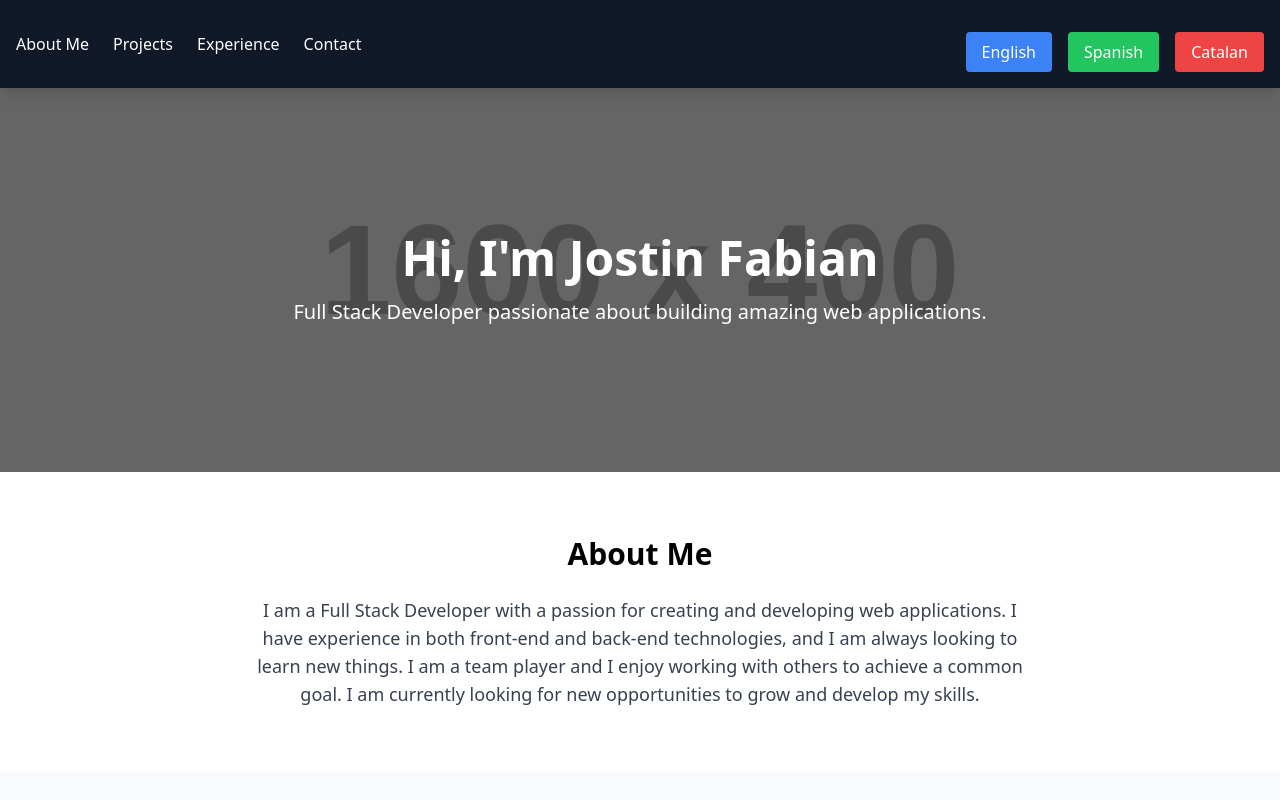
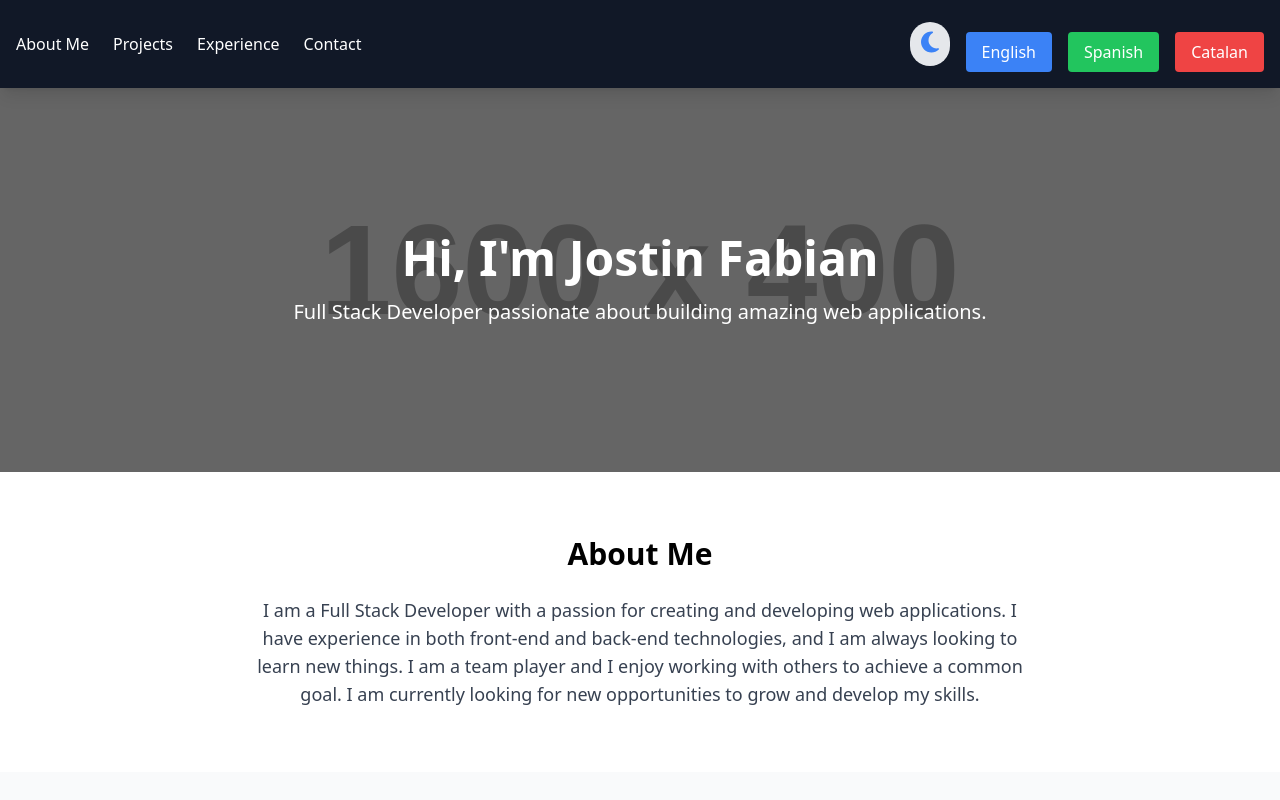
Before and after one commit to JostinFabianCC/portfolio-website, a React (Vite) app: page / in a window 1280 px wide. Shown: the top 800 px of the page. Built offline with nearby package versions, Linux system fonts and the light colour scheme.

Commit message:
Add dark/light mode toggle with FontAwesome icons

```diff
--- a/package.json
+++ b/package.json
@@ -15,6 +15,7 @@
     "@fortawesome/fontawesome-free": "^6.6.0",
     "@fortawesome/fontawesome-svg-core": "^6.6.0",
     "@fortawesome/free-brands-svg-icons": "^6.6.0",
+    "@fortawesome/free-solid-svg-icons": "^6.6.0",
     "@fortawesome/react-fontawesome": "^0.2.2",
     "i18next": "^23.15.2",
     "react": "^18.3.1",
--- a/src/components/layout/HamburgerMenu.jsx
+++ b/src/components/layout/HamburgerMenu.jsx
@@ -1,6 +1,7 @@
 import React, {useState} from 'react';
 import {useTranslation} from 'react-i18next';
 import LanguageSwitcher from './LanguageSwitcher.jsx';
+import ThemeSwitcher from './ThemeSwitcher.jsx';
 
 const HamburgerMenu = () => {
     const {t} = useTranslation();
@@ -85,7 +86,8 @@ const HamburgerMenu = () => {
                         </li>
                     </ul>
 
-                    <div className="mt-6">
+                    <div className="mt-6 flex justify-center space-x-4">
+                        <ThemeSwitcher/>
                         <LanguageSwitcher isMobile={true}/>
                     </div>
                 </div>
--- a/src/components/layout/Navbar.jsx
+++ b/src/components/layout/Navbar.jsx
@@ -2,6 +2,7 @@ import React from 'react';
 import {useTranslation} from 'react-i18next';
 import LanguageSwitcher from './LanguageSwitcher.jsx';
 import HamburgerMenu from './HamburgerMenu.jsx';
+import ThemeSwitcher from './ThemeSwitcher.jsx';
 
 const NAV_LINKS = [
     {href: '#about', labelKey: 'navbar.about'},
@@ -38,15 +39,15 @@ const Navbar = () => {
 
     return (
         <nav
-            className="sticky top-0 z-50 flex justify-between items-center p-4 bg-gray-900 text-white shadow-lg"
+            className="sticky top-0 z-50 flex justify-between items-center p-4 bg-gray-900 dark:bg-gray-800 text-white shadow-lg"
             aria-label={t('navbar.navigation')}
         >
             <NavigationLinks/>
 
-            <HamburgerMenu/>
-
-            <div className="hidden md:flex">
+            <div className="flex items-center space-x-4">
+                <ThemeSwitcher/>
                 <LanguageSwitcher/>
+                <HamburgerMenu/>
             </div>
         </nav>
     );
--- /dev/null
+++ b/src/components/layout/ThemeSwitcher.jsx
@@ -0,0 +1,45 @@
+import React, {useState, useEffect} from 'react';
+import {FontAwesomeIcon} from '@fortawesome/react-fontawesome';
+import {faSun, faMoon} from '@fortawesome/free-solid-svg-icons';
+
+const ThemeSwitcher = () => {
+    const [isDarkMode, setIsDarkMode] = useState(false);
+
+    useEffect(() => {
+        const savedTheme = localStorage.getItem('theme');
+        if (savedTheme === 'dark') {
+            setIsDarkMode(true);
+            document.documentElement.classList.add('dark');
+        } else {
+            setIsDarkMode(false);
+            document.documentElement.classList.remove('dark');
+        }
+    }, []);
+
+    const toggleTheme = () => {
+        if (isDarkMode) {
+            document.documentElement.classList.remove('dark');
+            localStorage.setItem('theme', 'light');
+        } else {
+            document.documentElement.classList.add('dark');
+            localStorage.setItem('theme', 'dark');
+        }
+        setIsDarkMode(!isDarkMode);
+    };
+
+    return (
+        <button
+            onClick={toggleTheme}
+            className="p-2 bg-gray-200 dark:bg-gray-800 rounded-full transition-colors duration-300"
+            aria-label="Toggle Dark Mode"
+        >
+            {isDarkMode ? (
+                <FontAwesomeIcon icon={faSun} className="text-yellow-500 w-6 h-6"/>
+            ) : (
+                <FontAwesomeIcon icon={faMoon} className="text-blue-500 w-6 h-6"/>
+            )}
+        </button>
+    );
+};
+
+export default ThemeSwitcher;
--- a/src/components/sections/Contact.jsx
+++ b/src/components/sections/Contact.jsx
@@ -6,7 +6,6 @@ import {useTranslation} from 'react-i18next';
 const Contact = () => {
     const {t} = useTranslation();
 
-    // Hook personalizado para manejar el estado del formulario y la validación
     const {
         formData,
         formErrors,
@@ -20,8 +19,8 @@ const Contact = () => {
         message: '',
     });
 
-    const [formStatus, setFormStatus] = useState(null); // 'success', 'error'
-    const [isSubmitting, setIsSubmitting] = useState(false); // Indicador de envío
+    const [formStatus, setFormStatus] = useState(null);
+    const [isSubmitting, setIsSubmitting] = useState(false);
 
     const handleSubmit = async (e) => {
         e.preventDefault();
@@ -38,7 +37,7 @@ const Contact = () => {
             await submitForm(formData);
             setFormStatus('success');
             setFormErrors({});
-            setFormData({name: '', email: '', message: ''}); // Reset form
+            setFormData({name: '', email: '', message: ''});
         } catch (error) {
             setFormStatus('error');
         } finally {
@@ -47,7 +46,7 @@ const Contact = () => {
     };
 
     return (
-        <section className="py-12 px-4 bg-gray-100 text-gray-900">
+        <section id="contact" className="py-12 px-4 bg-gray-100 text-gray-900">
             <div className="max-w-2xl mx-auto text-center">
                 <h2 className="text-3xl font-bold mb-4">{t('contact.heading')}</h2>
                 <p className="mb-8">{t('contact.description')}</p>
--- a/tailwind.config.js
+++ b/tailwind.config.js
@@ -8,4 +8,5 @@ export default {
         extend: {},
     },
     plugins: [],
+    darkMode: 'class',
 }
```
Also changed, not shown: 1 other file (tests, documents, lock files or other folders).
